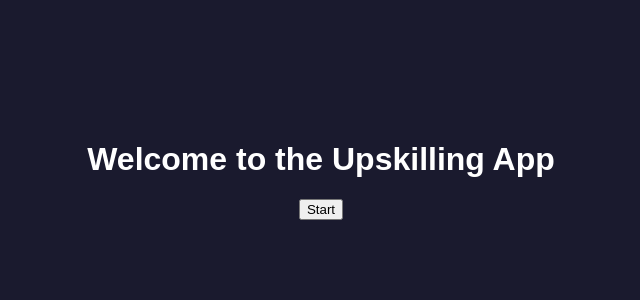
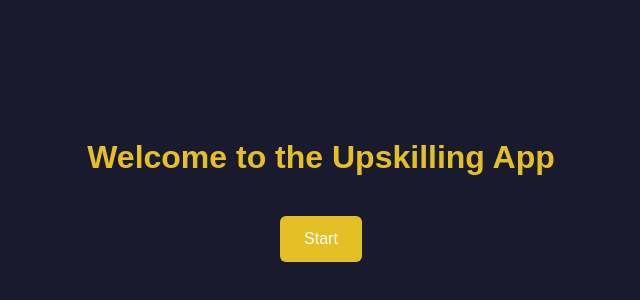
Before and after one commit to Chahanareddy/upable, a React (Vite) app in the folder frontend/: page /invitation-page in a window 1280 px wide. Shown: the part 230-530 px from the top of the page, without its empty margins (319-959 px from the left). Built offline with nearby package versions, Linux system fonts and the light colour scheme.

Commit message:
Update InvitationPage.jsx

```diff
--- a/frontend/src/components/InvitationPage.jsx
+++ b/frontend/src/components/InvitationPage.jsx
@@ -4,9 +4,41 @@ function InvitationPage() {
   const navigate = useNavigate();
 
   return (
-    <div className="container">
-      <h1>Welcome to the Upskilling App</h1>
-      <button onClick={() => navigate("/user-info")}>Start</button>
+    <div
+      style={{
+        display: "flex",
+        flexDirection: "column",
+        justifyContent: "center",
+        alignItems: "center",
+        height: "100vh",
+        backgroundColor: "#1a1a2e", // Dark blue background
+        color: "#ffffff",
+        fontFamily: "Arial, sans-serif",
+        textAlign: "center",
+        padding: "20px",
+      }}
+    >
+      <h1 style={{ fontSize: "32px", color: "#e5bf26", marginBottom: "20px" }}>
+        Welcome to the Upskilling App
+      </h1>
+      <button
+        style={{
+          backgroundColor: "#e5bf26", // Orange/yellow
+          color: "white",
+          padding: "14px 24px",
+          border: "none",
+          borderRadius: "6px",
+          fontSize: "16px",
+          cursor: "pointer",
+          transition: "background-color 0.3s ease",
+          marginTop: "20px",
+        }}
+        onMouseOver={(e) => (e.target.style.backgroundColor = "#c5a41f")} // Darker shade on hover
+        onMouseOut={(e) => (e.target.style.backgroundColor = "#e5bf26")} // Revert on mouse out
+        onClick={() => navigate("/user-info")}
+      >
+        Start
+      </button>
     </div>
   );
 }
```
